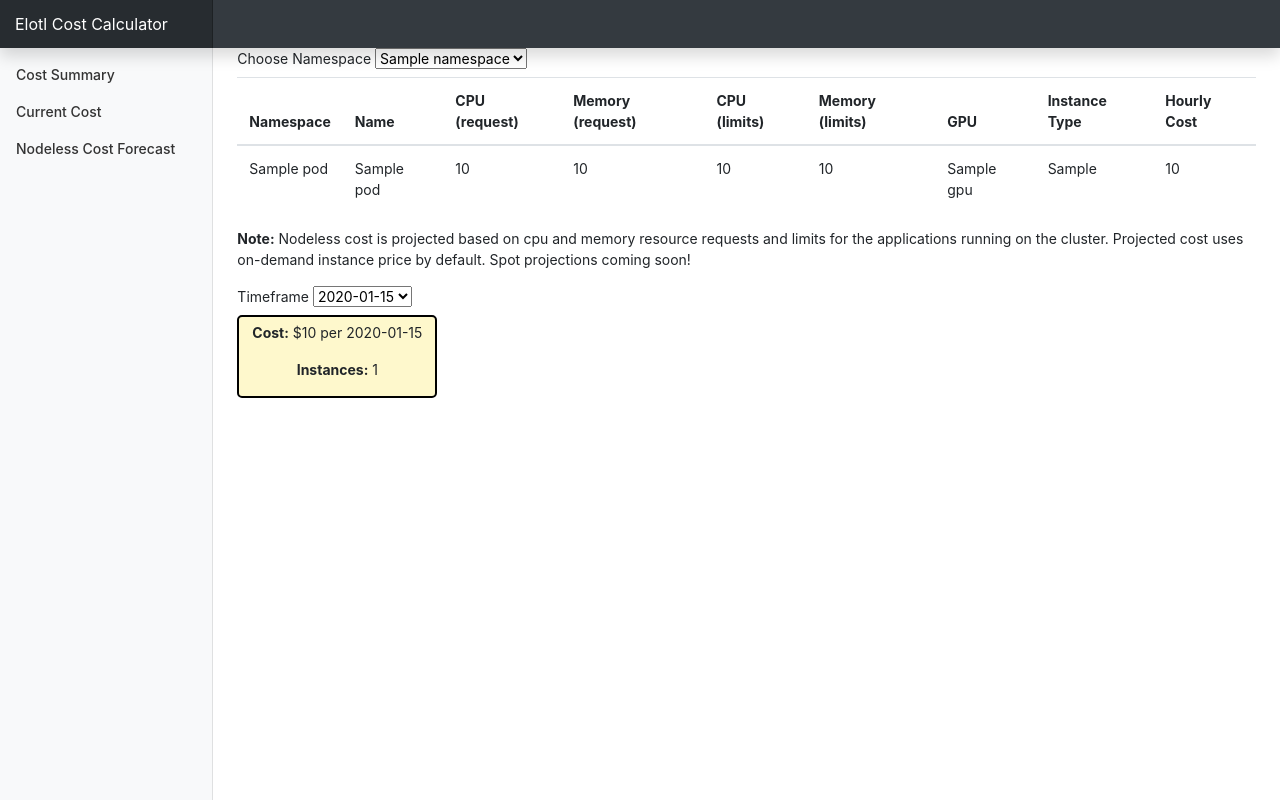
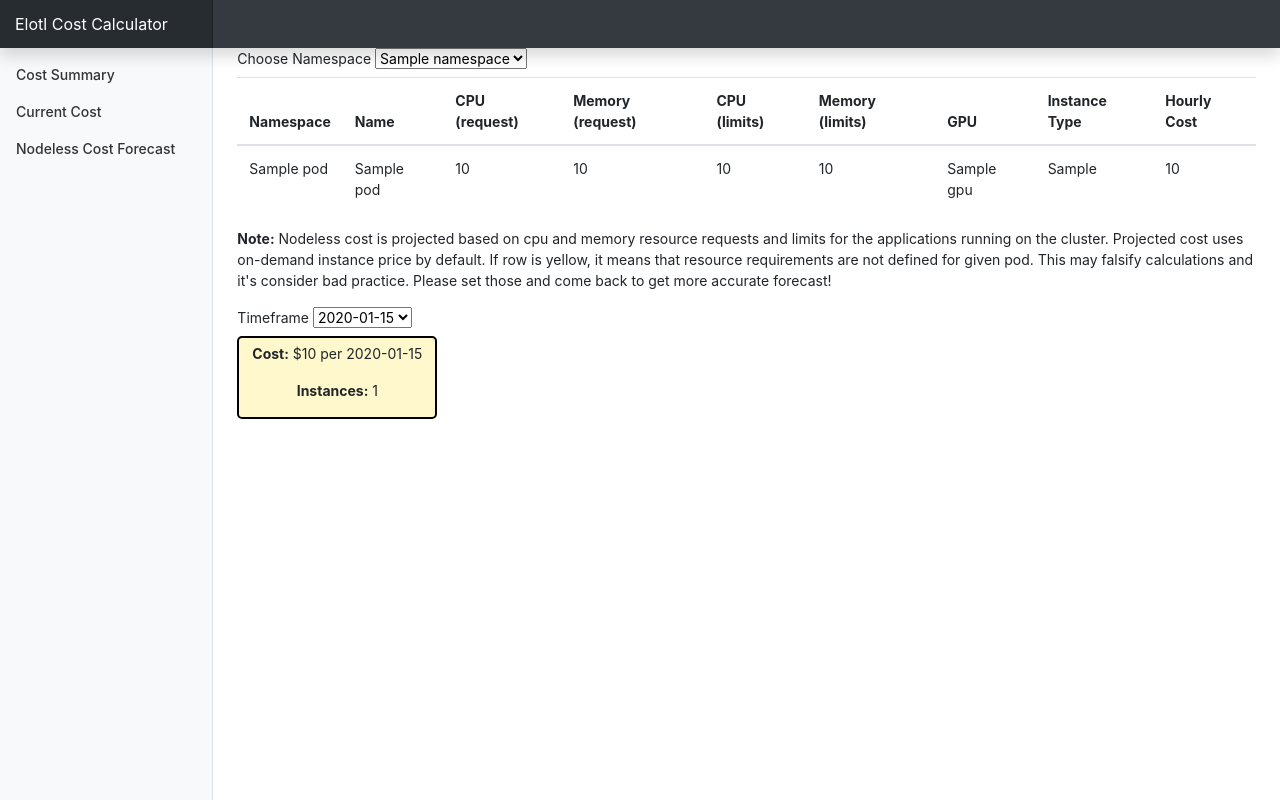
Before and after one commit to elotl/nodeless-cost-calculator, a Flask app: template cost_calculator/templates/cost_summary.html in a window 1280 px wide. Run offline with Flask 2, Linux system fonts and the light colour scheme; the template is opened without the code that fills it: most values are stand-ins (such as "Sample title", 1, 10 or a date in 2020); parts of the project's set-up code (start-up, migrations or seed data) failed here and were passed over; some libraries are stand-ins or nearby versions.

Commit message:
mark pods without resource spec with yellow fill and add a note below

```diff
--- a/cost_calculator/templates/cost_summary.html
+++ b/cost_calculator/templates/cost_summary.html
@@ -30,9 +30,9 @@
       </tr>
       <tbody>
         {% for pod in data.pods %}
-            {% if pod.req_cpu|round(2)|e == 0 and pod.lim_cpu|round(2)|e == 0%}
-                {% if pod.req_memory|round(2)|e == 0 and pod.lim_memory|round(2)|e == 0  %}
-         <tr style="background-color:#FF0000">
+            {% if pod.req_cpu == 0 and pod.lim_cpu == 0 %}
+                {% if pod.req_memory == 0 and pod.lim_memory == 0 %}
+         <tr style="background-color:#e0ce47">
                 {% endif %}
             {% else %}
          <tr>
@@ -52,7 +52,8 @@
     </thead>
   </table>
   <p>
-    <strong>Note:</strong> Nodeless cost is projected based on cpu and memory resource requests and limits for the applications running on the cluster. Projected cost uses on-demand instance price by default. Spot projections coming soon!
+    <strong>Note:</strong> Nodeless cost is projected based on cpu and memory resource requests and limits for the applications running on the cluster. Projected cost uses on-demand instance price by default. If row is yellow, it means that resource requirements are not defined for given pod.
+      This may falsify calculations and it's consider bad practice. Please set those and come back to get more accurate forecast!
   </p>
   <form action="" method="POST">
     <label for="timeframes">Timeframe</label>
```
